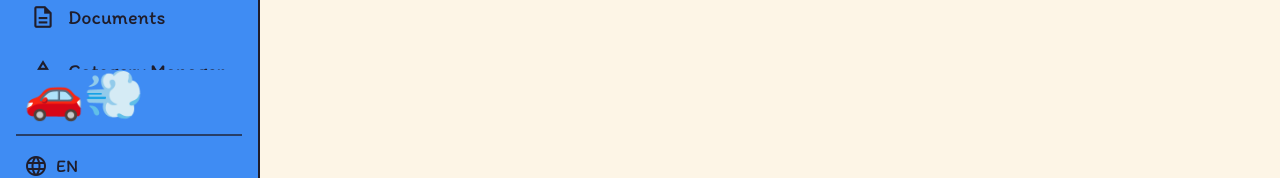
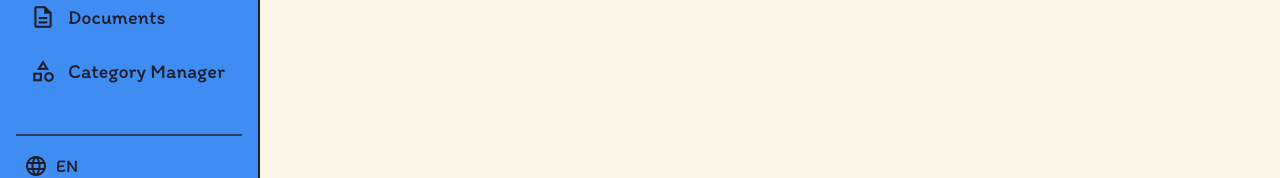
Before and after one commit to anavdp/la-bodita, a React (Vite) app in the folder frontend/: page /guests in a window 1280 px wide. Shown: the part 536-714 px from the top of the page. Built offline with nearby package versions, Linux system fonts and the light colour scheme; no server answers; the HTML template or start-up script is replaced by a standard one.

Commit message:
Proof of concept: drop the car from the sidebar
Co-Authored-By: Claude Opus 5.5 (1M context) <noreply@anthropic.com>
Claude-Session: https://claude.ai/code/session_01CANPS1C3TpTCQEueXZtxzk

```diff
--- a/frontend/src/components/layout/Sidebar.tsx
+++ b/frontend/src/components/layout/Sidebar.tsx
@@ -51,11 +51,6 @@ export function Sidebar() {
         ))}
       </nav>
 
-      {/* Stand-in for the mockup's getaway car illustration. */}
-      <p aria-hidden="true" className="px-6 pb-2 text-5xl">
-        🚗💨
-      </p>
-
       <div className="mx-4 mt-2 border-t-2 border-ink/70 pt-3">
         <button
           type="button"
```
